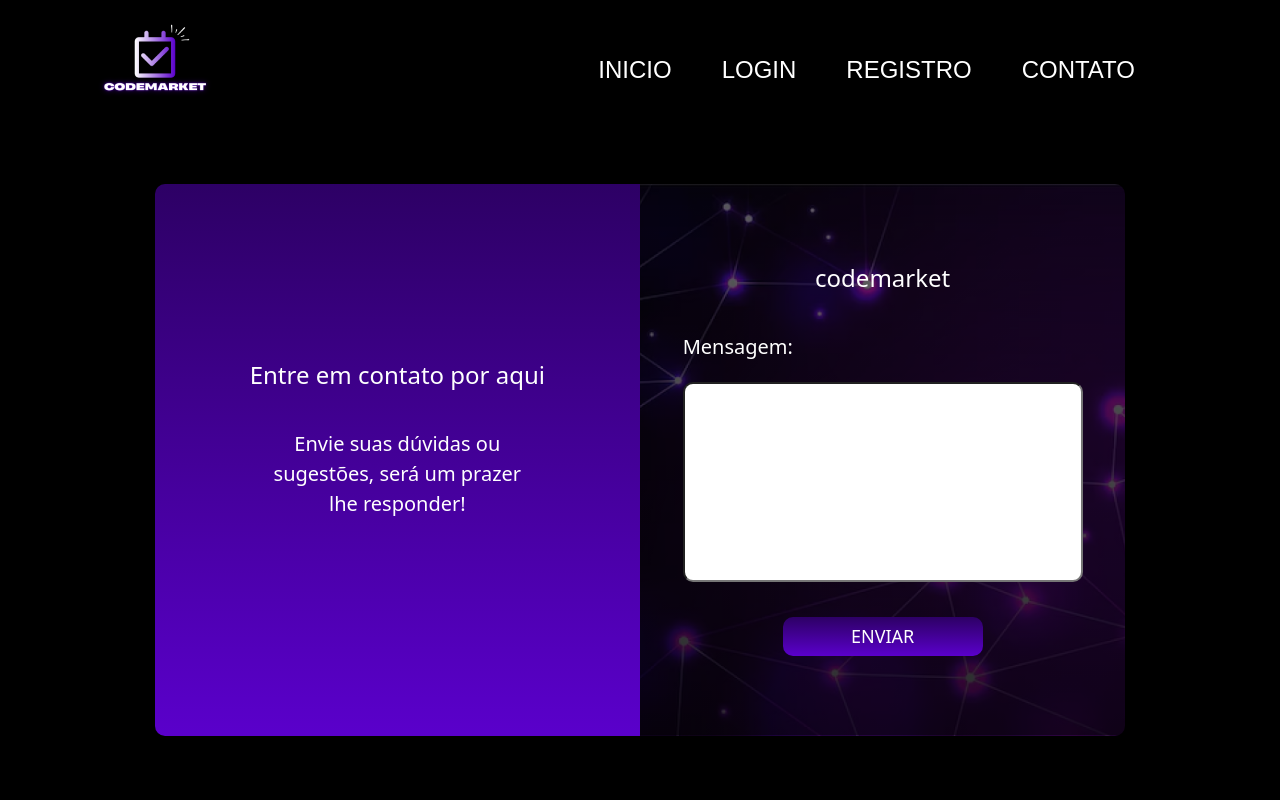
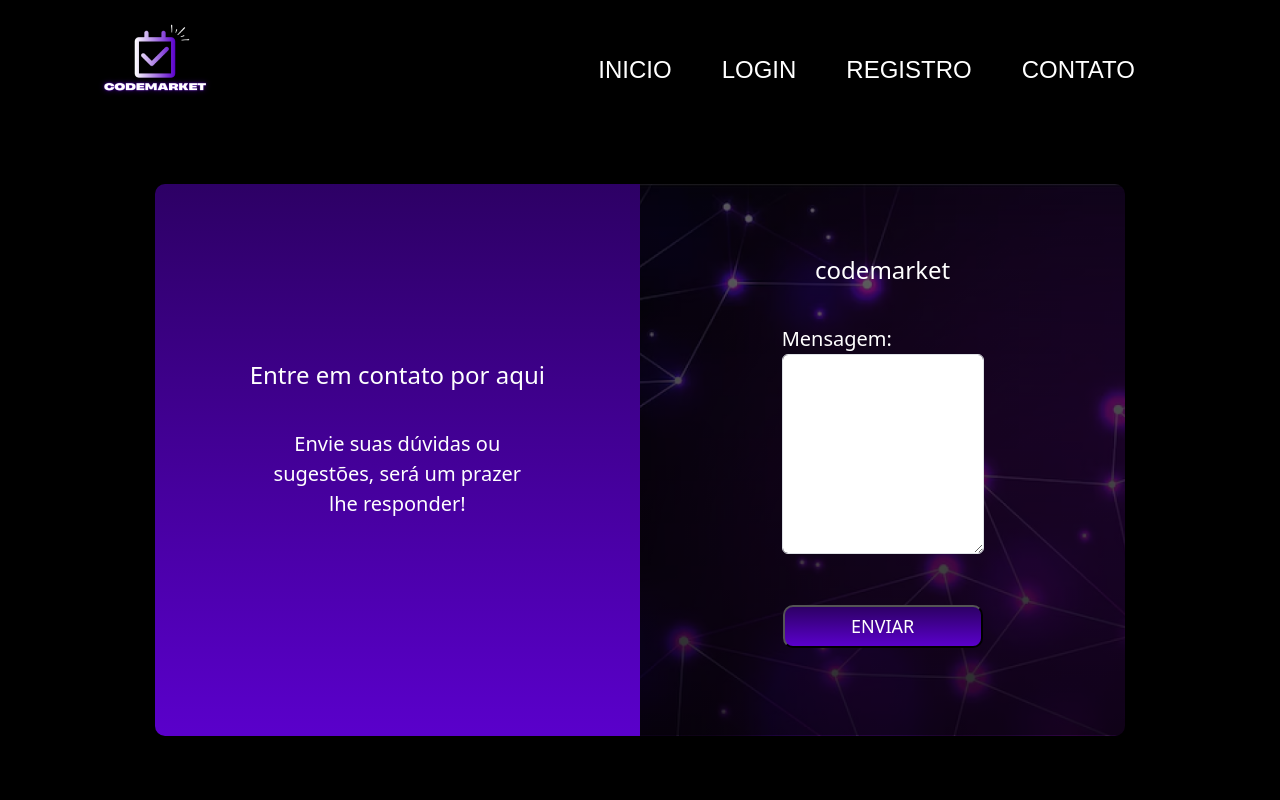
Before and after one commit to mraphaely/Projeto_Integrador_Eventos, a React (Vite) app in the folder Frontend/: page /contato in a window 1280 px wide. Shown: the top 800 px of the page. Built offline with nearby package versions, Linux system fonts and the light colour scheme.

Commit message:
Add files via upload

```diff
--- a/Frontend/src/Components/Contato.jsx
+++ b/Frontend/src/Components/Contato.jsx
@@ -1,9 +1,33 @@
+import { Form,  } from "react-bootstrap";
 import { Caixa, Caixinha1, Caixinha2, H1, P, Btn2, LabelsInputs, Label, Input } from "../Styles/Contato.js"
-
+import React from "react";
+import axios from "axios";
+import "../Styles/Cadastra.css"
 
 
 const Contato = () => {
+    const [mensagem, setMensagem] = React.useState("");
+    const [message, setMessage] = React.useState(null);
+    const [loading, setLoading] = React.useState(null);
+
+    const HandlePost = async (event) => {
+      event.preventDefault();
+      setLoading("Carregando...");
+
+      try {
+        await axios.post("http://localhost:3333/eventos/contato/enviar", {
+          mensagem
+        });
+        setMessage("Mensagem enviada com sucesso!");
+        setLoading("");
+      } catch (error) {
+        console.log(error);
+        setMessage("Não foi possível enviar sua mensagem!");
+      }
+    };
+
     return(
+        <Form onSubmit={HandlePost} >
         <Caixa>
             <Caixinha1>
                 <H1>Entre em contato por aqui</H1>
@@ -12,14 +36,19 @@ const Contato = () => {
 
             <Caixinha2 className="caixa">
                 <H1>codemarket</H1>
-                <LabelsInputs>
-                    <Label >Mensagem:</Label>
-                    <Input type='text'/>
-                </LabelsInputs>
+                <Form.Group className="mb-3" controlId="exampleForm.ControlTextarea1">
+            <Label>Mensagem:</Label>
+            <Form.Control as="textarea" rows={3}
+            className="mensagemCaixa"
+            value={mensagem}
+            onChange={(event) => setMensagem(event.target.value)}/>
+            </Form.Group>
 
-                <Btn2>ENVIAR</Btn2>
+                <Btn2 type="submit" >ENVIAR</Btn2>
+        {message ? <p style={{color: "#ffff", backgroundColor: "none", display: "flex",  fontSize: "15px", marginTop: "10px"}}>{message}</p> : <p>{loading}</p>}
             </Caixinha2>
         </Caixa>
+        </Form>
     )
 }
 export default Contato;
--- a/Frontend/src/Components/PagAddEventos.jsx
+++ b/Frontend/src/Components/PagAddEventos.jsx
@@ -179,7 +179,7 @@ const PagAddEventos = () => {
           <Btn variant="primary" type="submit" className="btn">
             CADASTRAR
           </Btn>
-          {message ? <p style={{color: "#ffff", display: "flex", textAlign: "center"}}>{message}</p> : <p>{loading}</p>}
+          {message ? <p style={{color: "#ffff", display: "flex", textAlign: "center", fontSize: "20px", marginLeft: "650px"}}>{message}</p> : <p>{loading}</p>}
         </Form>
       </Caixa>
     </Caixa1>
--- a/Frontend/src/Styles/Cadastra.css
+++ b/Frontend/src/Styles/Cadastra.css
@@ -3,3 +3,9 @@
     background-repeat: no-repeat;
     background-size: cover;
 }
+.mensagemCaixa{
+    width: 350px;
+    height: 200px;
+    border-radius: 0px 10px 10px 10px;
+    margin-bottom: 35px !important;
+}
--- a/Frontend/src/Styles/Contato.js
+++ b/Frontend/src/Styles/Contato.js
@@ -36,7 +36,7 @@ export const Caixinha2 = styled.div`
   border-radius: 0px 10px 10px 0px ;
 `;
 
-export const Btn2 = styled(Link)`
+export const Btn2 = styled.button`
   color: #fff;
   display: flex;
   width: 200px;
--- a/Frontend/src/Styles/Home.js
+++ b/Frontend/src/Styles/Home.js
@@ -3,6 +3,7 @@ import { Link } from "react-router-dom";
 
 export const Caixa = styled.div`
 display: flex;
+height: 155vh;
 background-color: #000;
 margin: 0px !important;
 flex-wrap: nowrap;
@@ -154,7 +155,6 @@ height: 245.67px;
 background: linear-gradient(150deg, #fff 0%, #ACACAC 100%);
 border-radius: 10px;
 align-items:center;
-
 `
 
 export const SpanMini4 = styled.span`
--- a/Frontend/src/Styles/PagAddEventos.css
+++ b/Frontend/src/Styles/PagAddEventos.css
@@ -1,7 +1,7 @@
 .caixa {
     display: flex;
     /* margin-top: 0px !important; */
-    height: 970px;
+    height: 940px;
     width: 1100px;
     border-radius: 10px;
     background-color: #494c4e;
--- a/Frontend/src/Styles/PagAddEventos.js
+++ b/Frontend/src/Styles/PagAddEventos.js
@@ -4,7 +4,7 @@ import styled from "styled-components";
 export const Caixa1 = styled.div`
   display: flex;
   background-color: #000;
-  height: 100vh;
+  height: 120vh;
   flex-direction: column;
   justify-content: center;
   align-items: center;
@@ -12,7 +12,7 @@ export const Caixa1 = styled.div`
 
 export const H1 = styled.h1`
 background: linear-gradient(0deg, #5A00CB 0%, #2D0065 100%);
-padding: 20px !important;
+padding: 15px !important;
 border-radius: 10px 10px 0px 0px;
 font-size:25px;
 display: flex;
@@ -20,7 +20,7 @@ justify-content: center;
 align-items: center;
 width: 1100px;
 color: #fff;
-margin-bottom: 28px;
+margin-bottom: 10px;
 `
 
 export const Caixa = styled.div`
@@ -67,6 +67,7 @@ export const Btn = styled.button`
   height: 50px;
   align-items: center;
   justify-content: center;
+  margin: 0 auto;
   font-size: 18px;
   text-decoration: none;
   background: linear-gradient(0deg, #5A00CB 0%, #2D0065 100%);
--- a/Frontend/src/Styles/PagGetEventos.js
+++ b/Frontend/src/Styles/PagGetEventos.js
@@ -26,10 +26,9 @@ margin-bottom:45px;
 font-size: 32px;
 `
 export const ButtonGet = styled.button`
-width: 20px;
-heigth: auto;
-border: 'none';
-color: '#fff';
-font-size: '20px';
-background-color: 'rgba(255, 255, 255, 0.29)';
+color: #fff;
+font-size: 20px;
+background-color: rgba(255, 255, 255, 0.29);
+border-radius: 5px;
+padding: 5px;
 `
```
